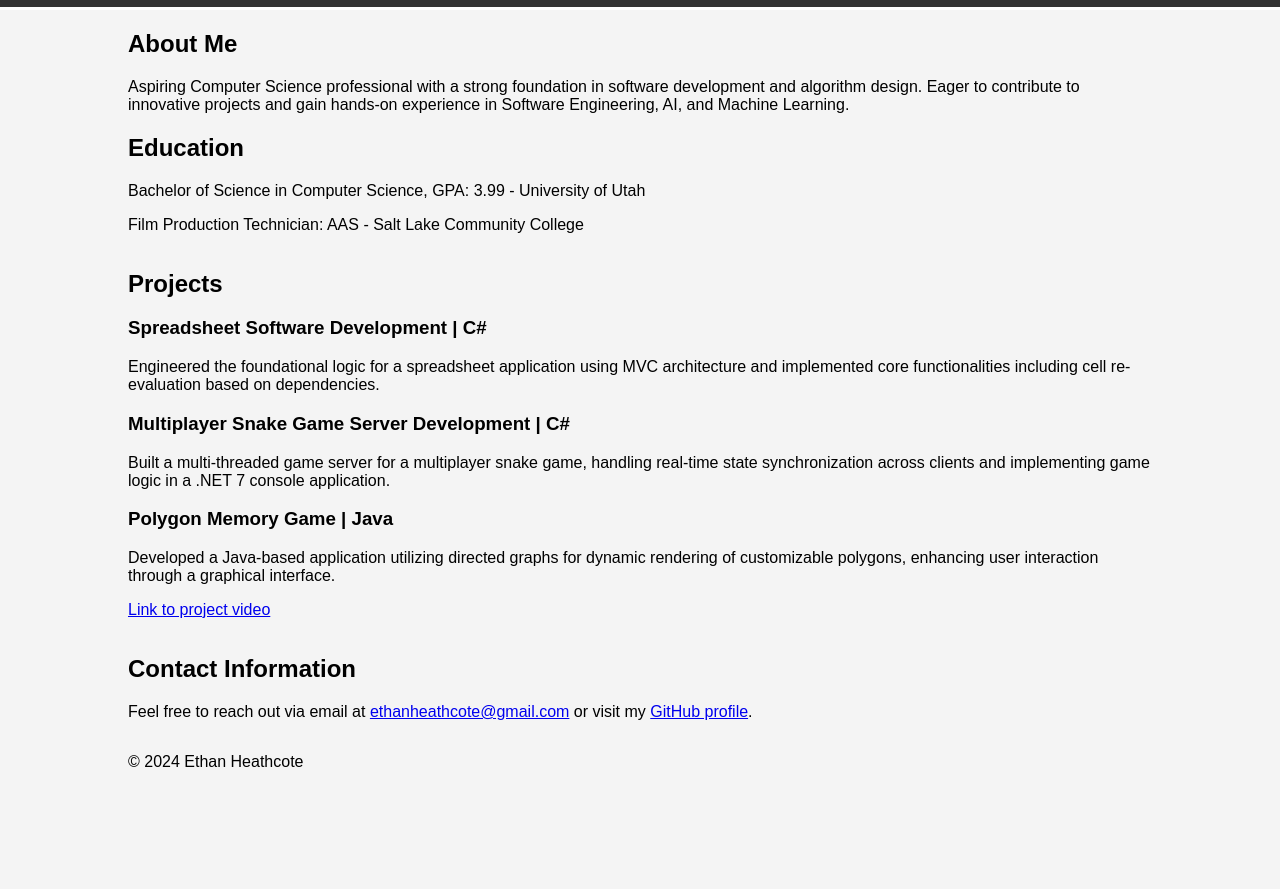
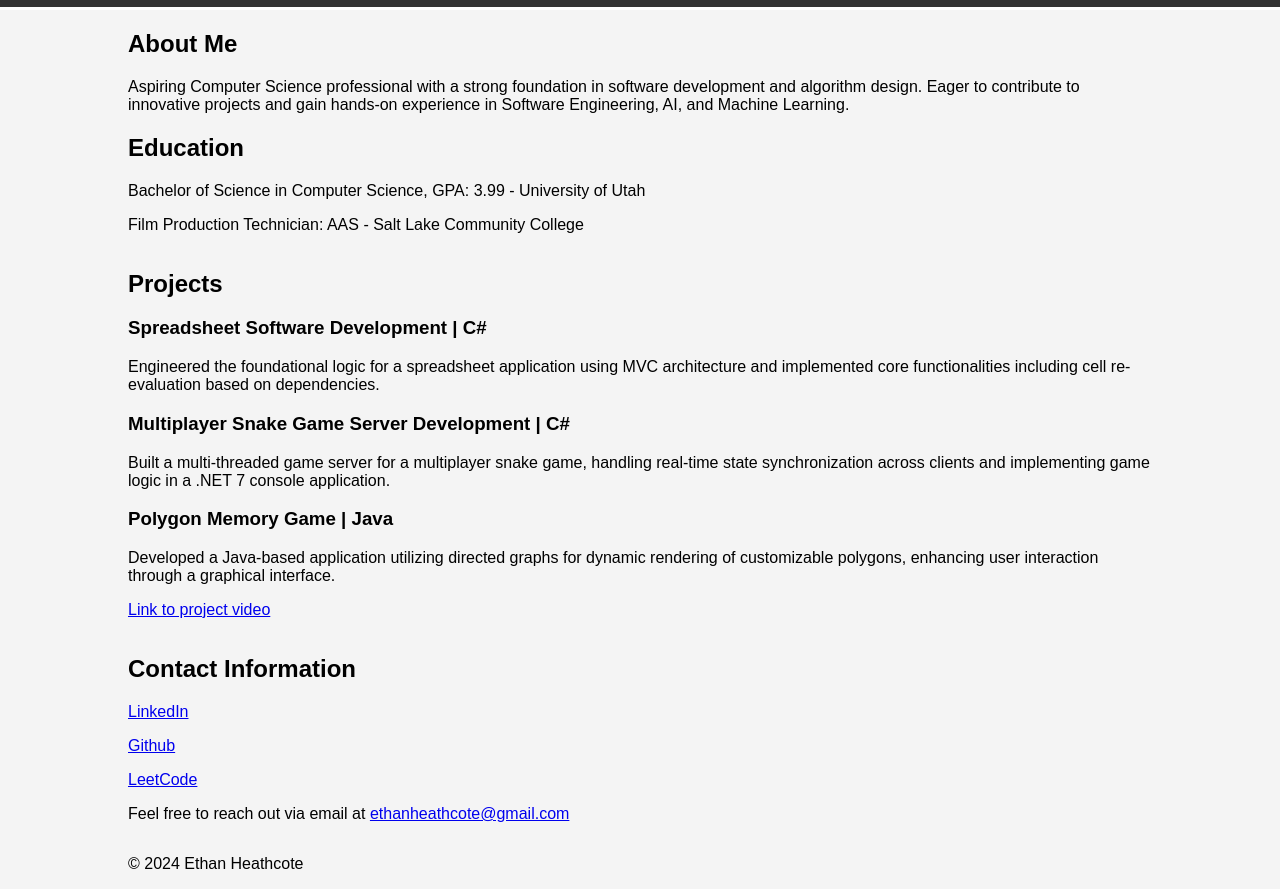
Before and after one commit to eheathco/eheathco.github.io, a plain HTML site: page index.html in a window 1280 px wide. Shown: the part 93-982 px from the top of the page. Before the commit the page ends 880 px from the top, so only its background shows below. Drawn offline with Linux system fonts and the light colour scheme.

Commit message:
Updated links

```diff
--- a/index.html
+++ b/index.html
@@ -104,7 +104,10 @@
     <section id="contact">
         <div class="container">
             <h2>Contact Information</h2>
-            <p>Feel free to reach out via email at <a href="mailto:ethanheathcote@gmail.com">ethanheathcote@gmail.com</a> or visit my <a href="https://github.com/eheathco">GitHub profile</a>.</p>
+            <p><a href="https://www.linkedin.com/in/ethan-heathcote-773592123/">LinkedIn</a></p>
+            <p><a href="https://github.com/eheathco">Github</a></p>
+            <p><a href="https://leetcode.com/eheathco/">LeetCode</a></p>
+            <p>Feel free to reach out via email at <a href="mailto:ethanheathcote@gmail.com">ethanheathcote@gmail.com</a></p>
         </div>
     </section>
 
```
